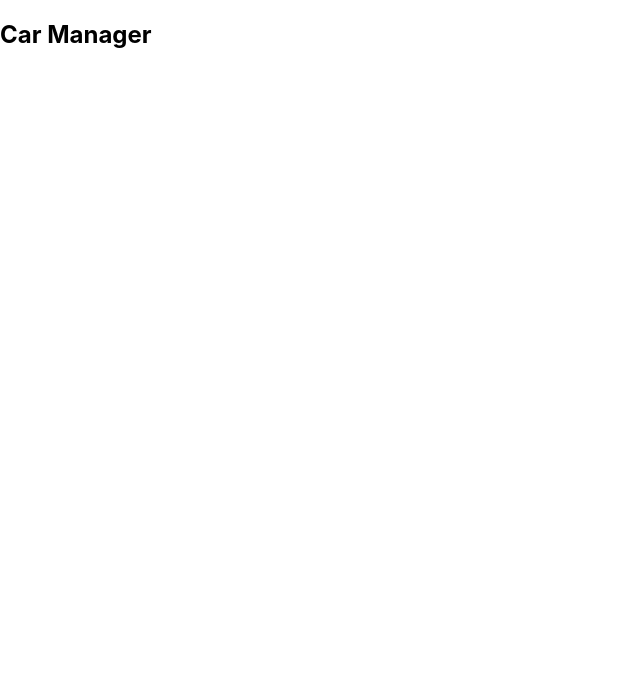
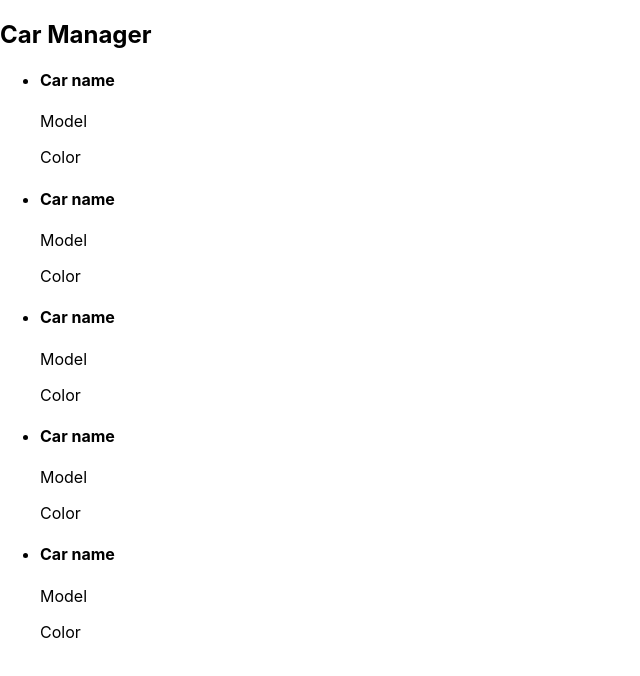
Before and after one commit to minahilhussain/carManager, a React (Create React App) app in the folder car-manager-front-end/: page / in a window 1280 px wide. Shown: the top 676 px of the page, without its empty margins (0-640 px from the left). Built offline with nearby package versions, Linux system fonts and the light colour scheme.

Commit message:
added car component

```diff
--- a/car-manager-front-end/src/App.js
+++ b/car-manager-front-end/src/App.js
@@ -1,10 +1,16 @@
-import logo from './logo.svg';
 import './App.css';
-
+import Car from "./components/Car.tsx"
 function App() {
   return (
     <div>
       <h2>Car Manager</h2>
+      <ul>
+        <li><Car /></li>
+        <li><Car /></li>
+        <li><Car /></li>
+        <li><Car /></li>
+        <li><Car /></li>
+      </ul>
     </div>
   );
 }
--- /dev/null
+++ b/car-manager-front-end/src/components/Car.tsx
@@ -0,0 +1,13 @@
+import React from 'react'
+
+function Car() {
+  return (
+    <>
+      <h4>Car name</h4>
+      <p>Model</p>
+      <p>Color</p>
+    </>
+  )
+}
+
+export default Car
```
